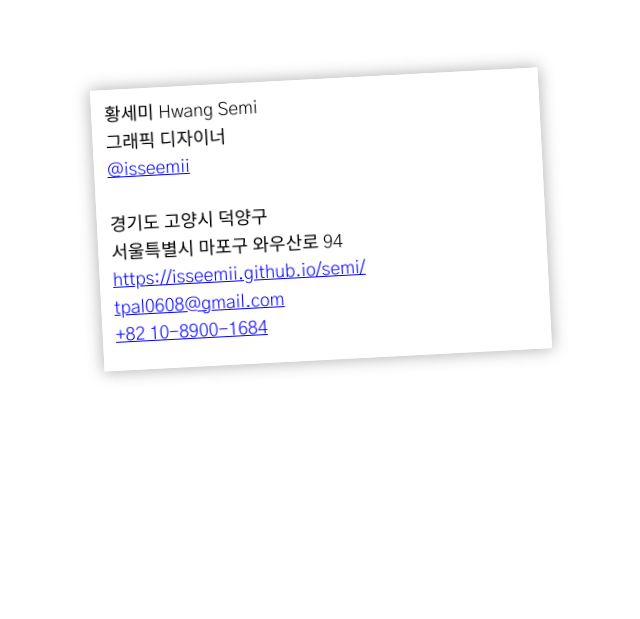
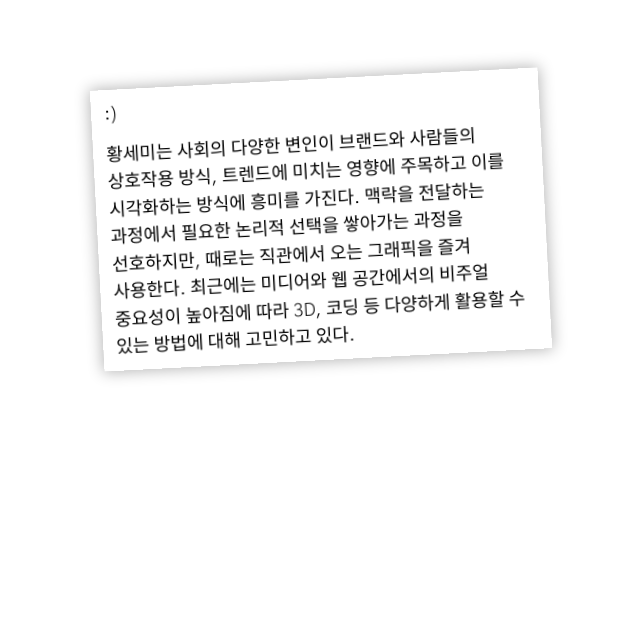
Before and after one commit to isseemii/semi, a plain HTML site: page index.html in a window 1280 px wide. Shown: the part 181-800 px from the top of the page, without its empty margins (319-959 px from the left). Drawn offline with Linux system fonts and the light colour scheme.

Commit message:
Add files via upload

```diff
--- a/index.html
+++ b/index.html
@@ -5,10 +5,10 @@
 	<meta name="viewport" content="width=device-width, initial-scale=1">
 	<title>isseemii</title>
 	<meta name="description" content="황세미입니다.">
-	<meta name="keyword" content="황세미, 그래픽 디자이너, 새로운 질서, semi, hwangsemi">
+	<meta name="keyword" content="황세미, 그래픽 디자이너, semi, hwangsemi">
 	<meta name="viewport" content="width=device-width, initial-scale=1">
-	<meta property="og:title" content="">
-	<meta property="og:type" content="">
+	<meta property="og:title" content="Hwang Semi">
+	<meta property="og:type" content="homepage">
 	<meta property="og:url" content="">
 	<meta property="og:image" content="">
 
@@ -17,30 +17,30 @@
 	<link rel="preconnect" href="https://fonts.gstatic.com" crossorigin>
 	<link href="https://fonts.googleapis.com/css2?family=Gothic+A1:wght@200;300&display=swap" rel="stylesheet">
 </head>
+
 <body>
 	<div id=card>
+		<div id=container>
 			<div class=name>
-			황세미 Hwang Semi <br>
-			그래픽 디자이너 <br>
-			<a href="https://www.instagram.com/isseemii/">@isseemii</a> <br><br>
-			경기도 고양시 덕양구 <br>서울특별시 마포구 와우산로 94 <br>
-			<a href="https://isseemii.github.io/semi/">https://isseemii.github.io/semi/</a> <br>
-			<a href="mailto:tpal0608@gamil.com">tpal0608@gmail.com</a> <br>
-			<a href="tel:010-8900-1684">+82 10-8900-1684</a>
+				:)
 			</div>
 			<div class=brief>
-			그래픽 디자인을 기반으로 브랜딩의 전반적인 과정을 즐긴다. 사회의 다양한 변인이 브랜드와 사람들의 상호작용 방식, 트렌드에 미치는 영향에 주목하고 이를 시각화하는 방식에 흥미를 가진다. 맥락을 전달하는 과정에서 필요한 논리적 선택을 쌓아가는 과정을 선호하지만, 때로는 직관에서 오는 그래픽을 즐겨 사용한다. 최근에는 미디어와 웹 공간에서의 비주얼 중요성이 높아짐에 따라 3D, 코딩 등 다양하게 활용할 수 있는 방법에 대해 고민하고 있다.
+				황세미는 사회의 다양한 변인이 브랜드와 사람들의 상호작용 방식, 트렌드에 미치는 영향에 주목하고 이를 시각화하는 방식에 흥미를 가진다. 맥락을 전달하는 과정에서 필요한 논리적 선택을 쌓아가는 과정을 선호하지만, 때로는 직관에서 오는 그래픽을 즐겨 사용한다. 최근에는 미디어와 웹 공간에서의 비주얼 중요성이 높아짐에 따라 3D, 코딩 등 다양하게 활용할 수 있는 방법에 대해 고민하고 있다.
 			</div>
 			<ul class=sites>
 				<li><a href="https://strawberryshop.neocities.org" target=_blank>https://strawberryshop.neocities.org</a></li>
 				<li><a href="https://howfarwordsgo.neocities.org" target=_blank>https://howfarwordsgo.neocities.org</a></li>
 				<li><a href="https://isseemii.github.io/greyzone/" target=_blank>https://isseemii.github.io/greyzone/</a></li>
 				<li><a href="https://isseemii.github.io/whatsresearch/" target=_blank>https://isseemii.github.io/whatsresearch/</a></li>
+				<li><a href="https://hongiksidi.com/gs/2023/" target=_blank>https://hongiksidi.com/gs/2023/</a></li>
 			</ul>
 			<ul class="contact">
-			<li><a href="pf.pdf" target="_blank">Portfolio Download</a></li>
-			<!-- <li><a href="portfolio.pdf" target="_blank">Portfolio</a></li> -->
+				<li><a href="pf.pdf" target="_blank">Portfolio in PDF</a></li>
+				<li><a href="cv.pdf" target="_blank">CV in PDF</a></li>
 			</ul>
 		</div>
+	</div>
+
 </body>
+
 </html>
--- a/style.css
+++ b/style.css
@@ -1,3 +1,5 @@
+/*card design by liebermannkiepereddemann*/
+
 *,
 *::before,
 *::after {
@@ -34,32 +36,33 @@ a:active {
 }
 
 
-/*::-webkit-scrollbar {
+::-webkit-scrollbar {
 	display: none;
 	width: 5px;
-}*/
+}
 
-::-webkit-scrollbar-thumb {
+/*::-webkit-scrollbar-thumb {
 	height: 10px;
 	border-radius: 10px;
-}
+}*/
 
 /*::-webkit-scrollbar-track {
 	background-color: white;
 }*/
 
 #card {
-	position: fixed;
+	position: absolute;
 	top: 0;
 	bottom: 0;
 	left: 0;
 	right: 0;
 	margin: auto;
 	padding: 13px;
-	width: calc(896px / 2);
-	height: calc(562px / 2);
+	width: 448px;
+	height: 281px;
+/*	transform: translate(-50%, -50%);*/
 	transform: rotate(-3deg);
-	transform-origin: center center;
+/*	transform-origin: center center;*/
 	background: white;
 	-webkit-box-shadow: 0px 0px 15px 1px rgba(0, 0, 0, 0.3);
 	box-shadow: 0px 0px 15px 1px rgba(0, 0, 0, 0.3);
@@ -67,7 +70,7 @@ a:active {
 }
 
 .brief, .sites, .contact {
-	margin-top: 27px;
+	margin-top: 12px;
 }
 
 ul, li {
```
Also changed, not shown: 1 other file. Lines whose indentation alone changed are shown as unchanged.
